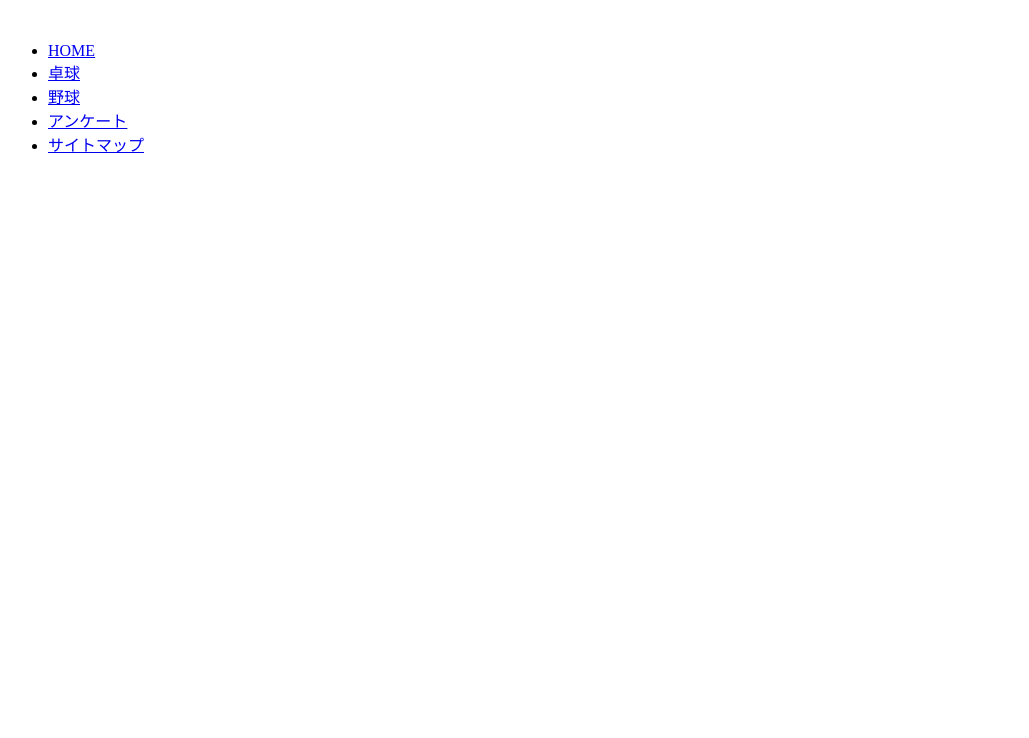
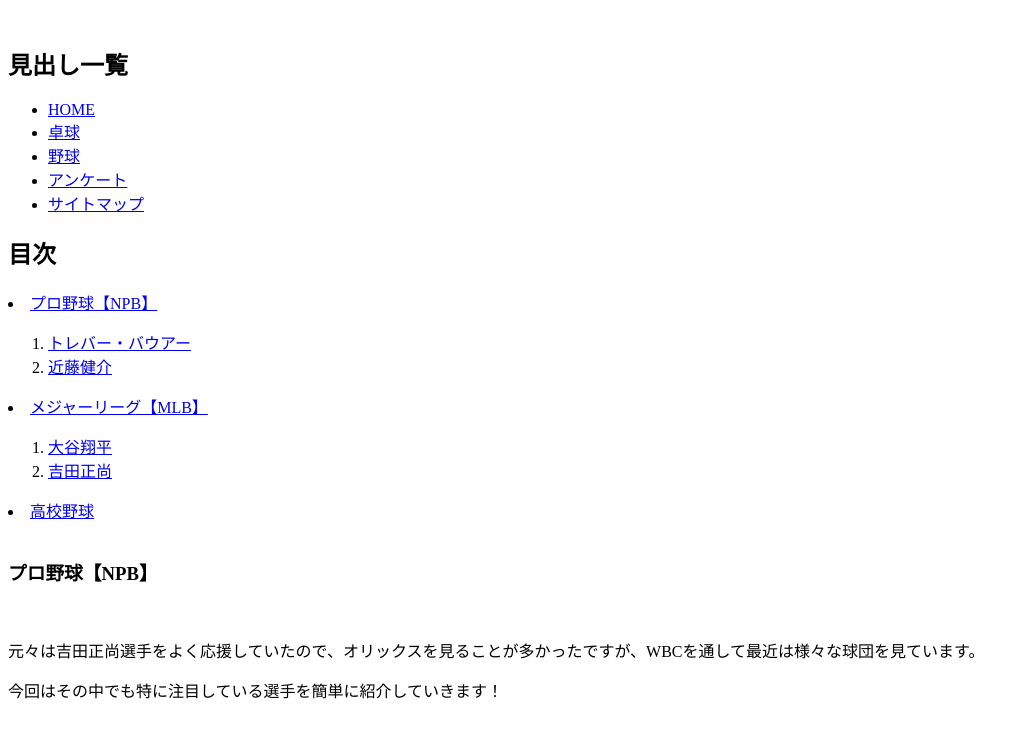
Before and after one commit to ShimizuTakeru/takeharu_final1, a plain HTML site: page baseball.html in a window 1280 px wide. Shown: the whole page, without its empty margins (0-1029 px from the left). Drawn offline with Linux system fonts and the light colour scheme.

Commit message:
Update baseball.html

```diff
--- a/baseball.html
+++ b/baseball.html
@@ -6,6 +6,7 @@
   </head>
   <body>
     <br>
+    <h2>見出し一覧</h2>
     <nav class="cf">
         <ul>
           <li><a href="index.html">HOME</a></li>
@@ -15,5 +16,72 @@
           <li><a href="map.html">サイトマップ</a></li>
         </ul>
       </nav>
+    <h2><a id="saisyo2">目次</a></h2>
+    <li>
+      <a href="#npb">プロ野球【NPB】</a>
+    </li>
+    <ol>
+      <li>
+        <a href="#bauer">トレバー・バウアー</a>
+      </li>
+      <li>
+        <a href="#kondo">近藤健介</a>
+      </li>
+    </ol>
+    <li>
+      <a href="#mlb">メジャーリーグ【MLB】</a>
+    </li>
+    <ol>
+      <li>
+        <a href="#ohtani">大谷翔平</a>
+      </li>
+      <li>
+        <a href="#yoshida">吉田正尚</a>
+      </li>
+    </ol>
+    <li>
+      <a href="#hsb">高校野球</a>
+    </li>
+    <br>
+    <h3><a id="npb">プロ野球【NPB】</a></h3>
+    <br>
+    <p>元々は吉田正尚選手をよく応援していたので、オリックスを見ることが多かったですが、WBCを通して最近は様々な球団を見ています。</p>
+    <p>今回はその中でも特に注目している選手を簡単に紹介していきます！</p>
+    <br>
+
+
+    <!--<p>注目日本人選手</p>
+    <li>
+      <a href="#harimoto">張本智和</a>
+    </li>
+
+    <h3><a id="kansen">2．卓球観戦</a></h3>
+    <p>よく見ている大会：</p>
+      <p>Tリーグ（日本）、卓球ブンデスリーガ（ドイツ）、WTT（World Table Tennis）</p>
+    <p>※その他「全日本卓球」、「世界卓球」、「オリンピック」も見ます</p>
+    <br>
+    <a href="#saisyo2">目次へ戻る</a>
+    <br>
+    <p>注目日本人選手</p>
+    <br>
+    <p><a id="harimoto">1．張本智和（Tomokazu Harimoto）【日本】</a></p>
+    <a href="https://www.butterfly.co.jp/players/detail/harimoto-tomokazu.html">詳細情報はこちらから</a>
+    <br>
+    <img src="./image/Tomokazu Harimoto.jpg" alt="張本智和">
+    <br>
+    <p>プロフィール（2023年7月時点）</p>
+    <table>
+          <tr><th>生年月日</th><td>2003年6月27日（20歳　※2023年7月時点）</td></tr>
+          <tr><th>出身地</th><td>宮城県仙台市</td></tr>
+          <tr><th>所属1</th><td><a href="https://imgjapan.com/athlete/tomokazuharimoto/">IMG（International Management Group）</a></td></tr>
+          <tr><th>所属2</th><td>・Tリーグ（日本）：<a href="https://ryukyuasteeda.jp/">琉球アスティーダ</a>　・ヨーロッパチャンピオンズリーグ[ELC]（ドイツ）*：<a href="https://www.ttcnu.de/">TTC Neu-Ulm</a></td></tr>
+  　</table>
+    <br>
+    <p>*ELCはドイツの卓球ブンデンスリーガから参戦</p>
+    <br>
+    <p>特徴</p>
+    <li>点をとったときに大きな声を出すのは印象的です！（卓球知らない方でもご存じな方が多いと思います）</li>
+    <li>ドライブやチキータの威力は抜群！！特にバックハンドから生み出す攻撃力とコントロールは非常に素晴らしいです</li>
+    <li>1番の見所は、中国戦でのスーパープレイです！是非、皆さんにもその時の様子を見て欲しいと思います！</li>-->
   </body>
 </html>
```
